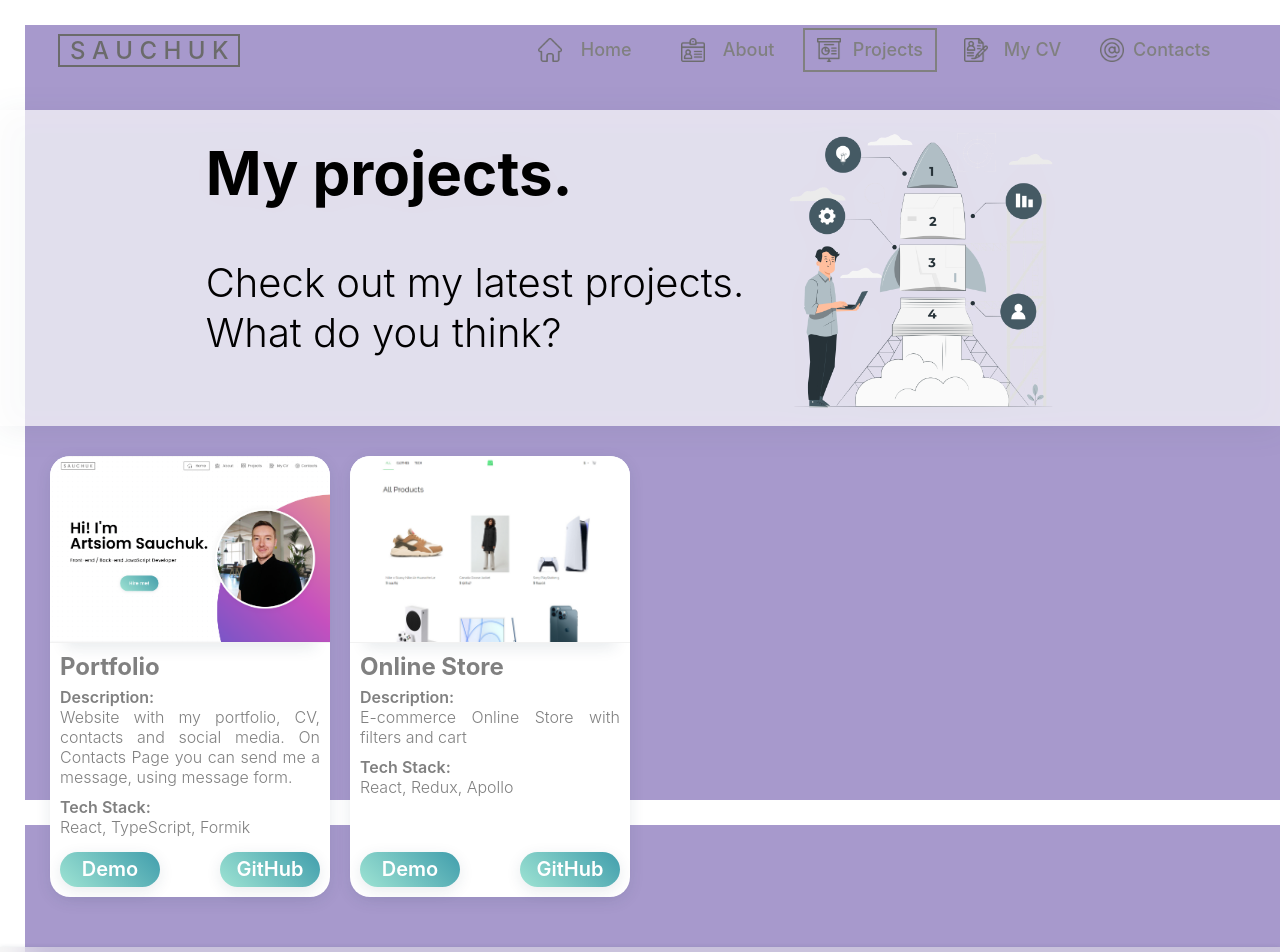
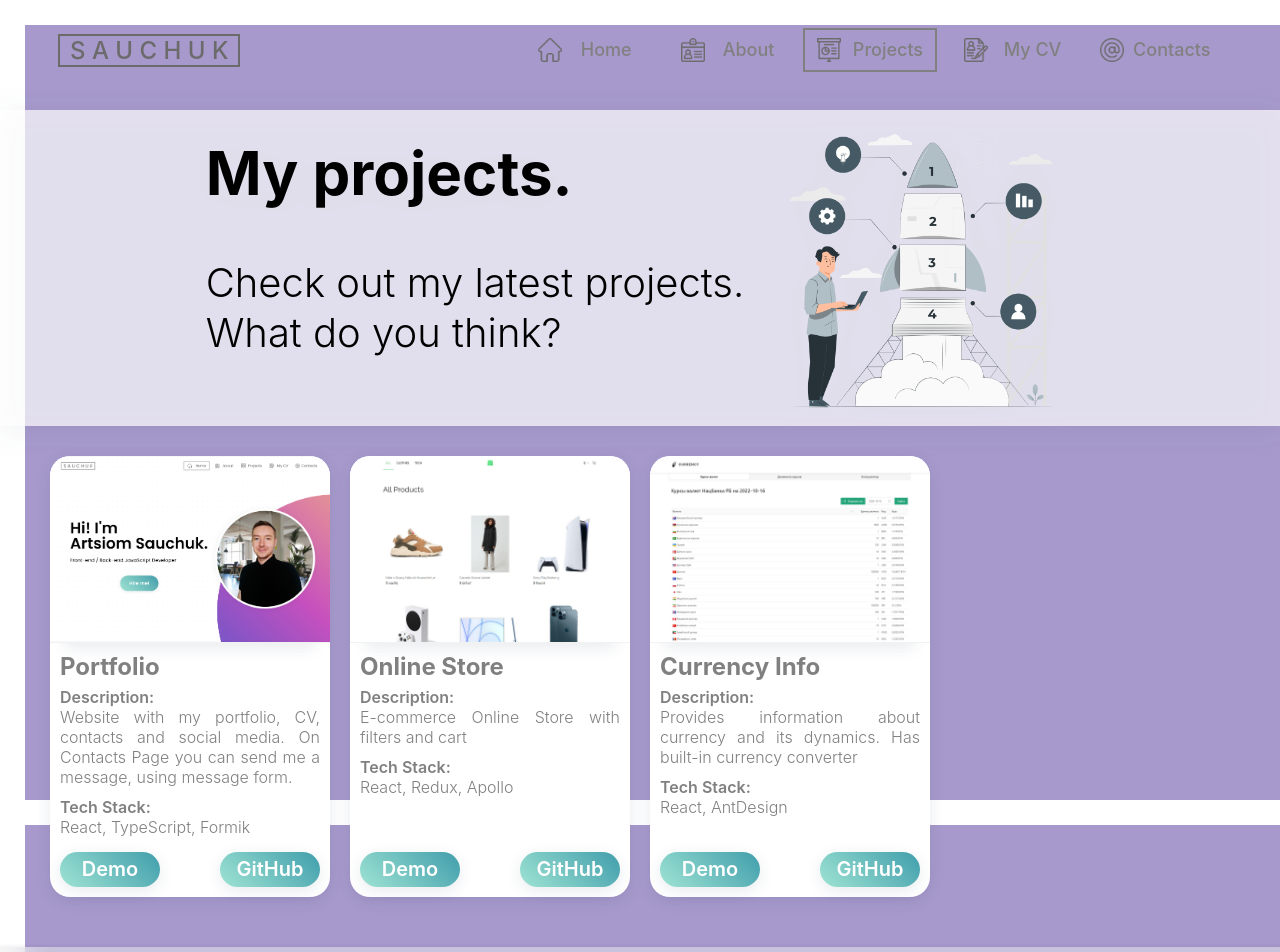
Before and after one commit to RockStar666by/portfolio, a React (Create React App) app: page /projects in a window 1280 px wide. Shown: the top 952 px of the page. Built offline with nearby package versions, Linux system fonts and the light colour scheme.

Commit message:
add: project-3

```diff
--- a/src/assets/images/projectPreviews/index.js
+++ b/src/assets/images/projectPreviews/index.js
@@ -1,4 +1,5 @@
 import img1 from './preview-1.png';
 import img2 from './preview-2.png';
+import img3 from './preview-3.png';
 
-export { img1, img2 };
+export { img1, img2, img3 };
--- a/src/pages/ProjectsPage/projects.js
+++ b/src/pages/ProjectsPage/projects.js
@@ -20,4 +20,14 @@ export const projects = [
     linkGithub: 'https://github.com/RockStar666by/entry-react-developer-test',
     linkDemo: 'https://react-ecommerce2-phi.vercel.app/',
   },
+  {
+    id: 3,
+    header: 'Currency Info',
+    description:
+      'Provides information about currency and its dynamics. Has built-in currency converter',
+    image: images.img3,
+    stack: ['React', 'AntDesign'],
+    linkGithub: 'https://github.com/RockStar666by/npc-test',
+    linkDemo: 'https://npc-test.vercel.app/',
+  },
 ];
```
Also changed, not shown: src/assets/images/projectPreviews/[Originals]/preview-3.png (added), src/assets/images/projectPreviews/preview-3.png (added).
